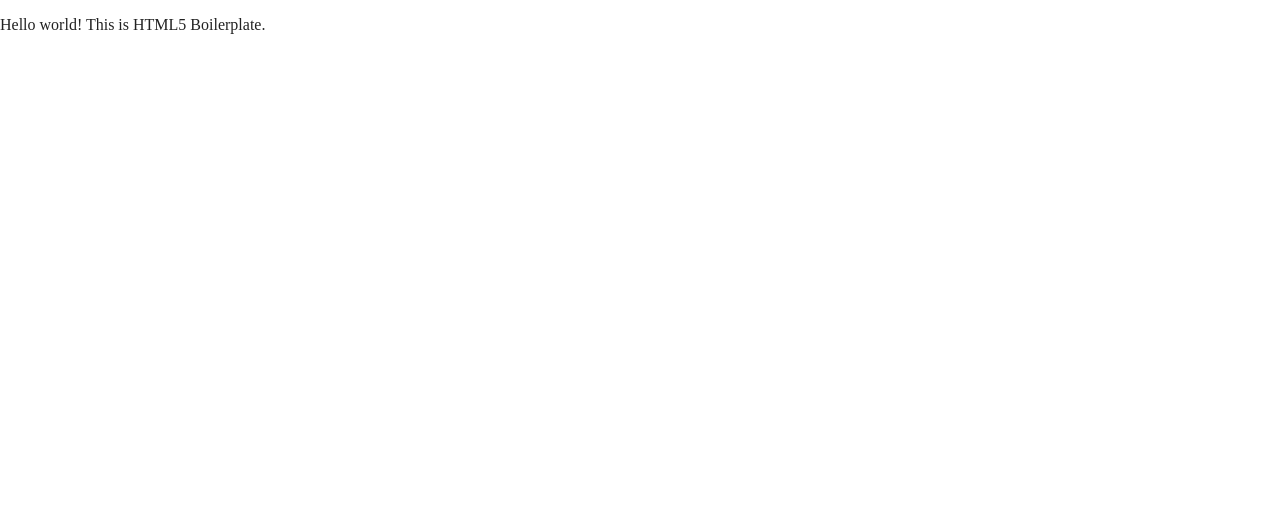
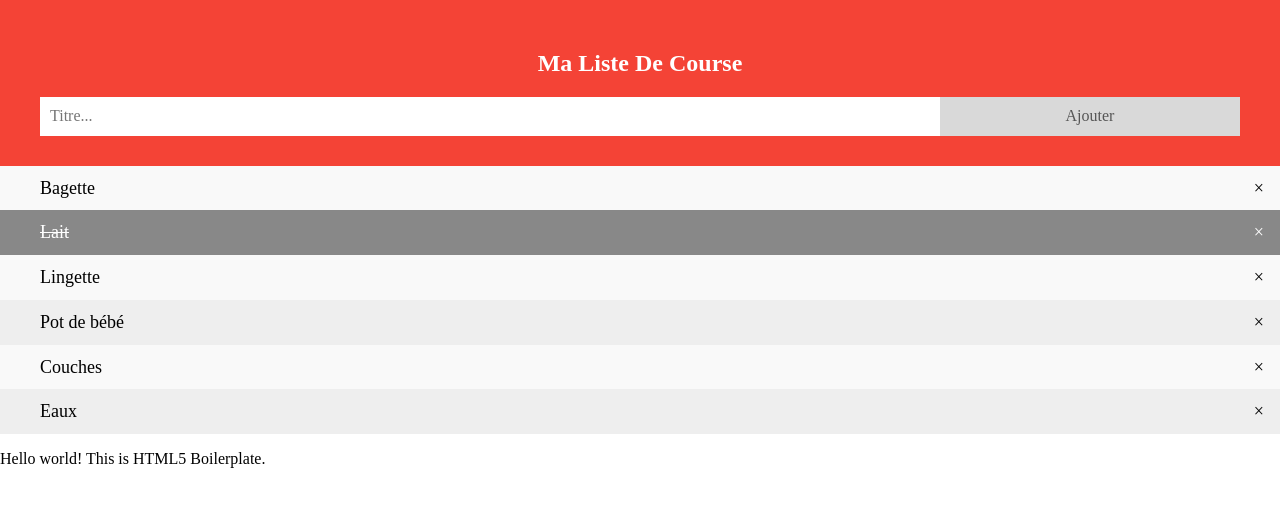
Before and after one commit to anto-d88/myAppli, a website built with Parcel: page index.html in a window 1280 px wide. Built offline with nearby package versions, Linux system fonts and the light colour scheme.

Commit message:
adding the code HTML CSS JS

```diff
--- /dev/null
+++ b/css/layout/_myAppli.scss
@@ -0,0 +1,99 @@
+*{
+    box-sizing: border-box;
+
+}
+ul{
+    margin: 0;
+    padding: 0;
+}
+ul li {
+    cursor: pointer;
+    position: relative;
+    padding: 12px 8px 12px 40px;
+    background: #eee;
+    font-size: 18px;
+    transition: 0.2s;
+
+    -webkit-user-select: none;
+    -moz-user-select: none;
+    -ms-user-select: none;
+    user-select: none;
+}
+
+ul li:nth-child(odd){
+    background: #f9f9f9;
+}
+
+ul li:hover{
+    background: #ddd;
+}
+
+ul li.checked{
+    background: #888;
+    color: #fff;
+    text-decoration: line-through;
+}
+
+ul li:checked::before{
+    content:'';
+    position: absolute;
+    border-color: #fff;
+    border-style: solid;
+    border-width: 0 2px 2px 0;
+    top: 10px;
+    left: 16px;
+    transform: rotate(45deg);
+    height: 15px;
+    width: 7px;
+}
+
+.close{
+    position: absolute;
+    right: 0;
+    top: 0;
+    padding: 12px 16px 12px 16px;
+}
+
+.close:hover{
+    background-color: #f44336;
+    color: white;
+}
+
+.Titre{
+    background-color: #f44336;
+    padding: 30px 40px;
+    color: white;
+    text-align: center;
+}
+
+.Titre:after{
+    content: "";
+    display: table;
+    clear: both;
+}
+
+input{
+    margin: 0;
+    border: none;
+    border-radius: 0;
+    width: 75%;
+    padding: 10px;
+    float: left;
+    font-size: 16px;
+}
+
+.addBtn{
+    padding: 10px;
+    width: 25%;
+    background: #d9d9d9;
+    color: #555;
+    float: left;
+    text-align: center;
+    font-size: 16px;
+    cursor: pointer;
+    transition: 0.3s;
+    border-radius: 0;
+}
+.addBtn:hover{
+    background-color: #bbb;
+}
--- a/css/main.scss
+++ b/css/main.scss
@@ -1,19 +1,20 @@
-@import "./utils/variables";
-@import "./utils/functions";
-@import "./utils/mixins";
-@import "./utils/extensions";
+// @import "./utils/variables";
+// @import "./utils/functions";
+// @import "./utils/mixins";
+// @import "./utils/extensions";
 
-@import "./base/base";
-@import "./base/typography";
+// @import "./base/base";
+// @import "./base/typography";
 
-@import "./components/buttons";
+// @import "./components/buttons";
 
-@import "./layout/header";
-@import "./layout/nav";
-@import "./layout/container";
-@import "./layout/form";
+// @import "./layout/header";
+// @import "./layout/nav";
+// @import "./layout/container";
+// @import "./layout/form";
 
 
-@import "./pages/work";
-@import "./pages/about";
-@import "./pages/project";
+// @import "./pages/work";
+// @import "./pages/about";
+// @import "./pages/project";
+@import "./layout/myAppli"
--- a/index.html
+++ b/index.html
@@ -1,9 +1,9 @@
 <!doctype html>
-<html class="no-js" lang="">
+<html class="no-js" lang="fr">
 
 <head>
   <meta charset="utf-8">
-  <title></title>
+  <title>Ma liste</title>
   <meta name="description" content="">
   <meta name="viewport" content="width=device-width, initial-scale=1">
 
@@ -23,7 +23,30 @@
 </head>
 
 <body>
+  <header>
 
+  </header>
+
+
+    <section id="mySection" class="Titre">
+      <h2>Ma Liste De Course</h2>
+      <input type="text" id="myInput" placeholder="Titre...">
+      <span onclick="newElement()" class="addBtn">Ajouter</span>
+    </section>
+
+    <ul id="myListe">
+      <li>Bagette</li>
+      <li class="checked">Lait</li>
+      <li>Lingette</li>
+      <li>Pot de bébé</li>
+      <li>Couches</li>
+      <li>Eaux</li>
+    </ul>
+
+
+  <footer>
+
+  </footer>
   <!-- Add your site or application content here -->
   <p>Hello world! This is HTML5 Boilerplate.</p>
   <script src="js/vendor/modernizr-3.11.2.min.js"></script>
--- a/js/main.js
+++ b/js/main.js
@@ -0,0 +1,57 @@
+
+
+// Create a "close" button and append it to each list item
+var myNodelist = document.getElementsByTagName("LI");
+var i;
+for (i = 0; i < myNodelist.length; i++) {
+  var span = document.createElement("SPAN");
+  var txt = document.createTextNode("\u00D7");
+  span.className = "close";
+  span.appendChild(txt);
+  myNodelist[i].appendChild(span);
+}
+
+// Click on a close button to hide the current list item
+var close = document.getElementsByClassName("close");
+var i;
+for (i = 0; i < close.length; i++) {
+  close[i].onclick = function() {
+    var div = this.parentElement;
+    div.style.display = "none";
+  }
+}
+
+// Add a "checked" symbol when clicking on a list item
+var list = document.querySelector('ul');
+list.addEventListener('click', function(ev) {
+  if (ev.target.tagName === 'LI') {
+    ev.target.classList.toggle('checked');
+  }
+}, false);
+
+// Create a new list item when clicking on the "Add" button
+function newElement() {
+  var li = document.createElement("li");
+  var inputValue = document.getElementById("myInput").value;
+  var t = document.createTextNode(inputValue);
+  li.appendChild(t);
+  if (inputValue === '') {
+    alert("You must write something!");
+  } else {
+    document.getElementById("myListe").appendChild(li);
+  }
+  document.getElementById("myInput").value = "";
+
+  var span = document.createElement("SPAN");
+  var txt = document.createTextNode("\u00D7");
+  span.className = "close";
+  span.appendChild(txt);
+  li.appendChild(span);
+
+  for (i = 0; i < close.length; i++) {
+    close[i].onclick = function() {
+      var div = this.parentElement;
+      div.style.display = "none";
+    }
+  }
+}
```
Also changed, not shown: css/main.css, 1 other file.
